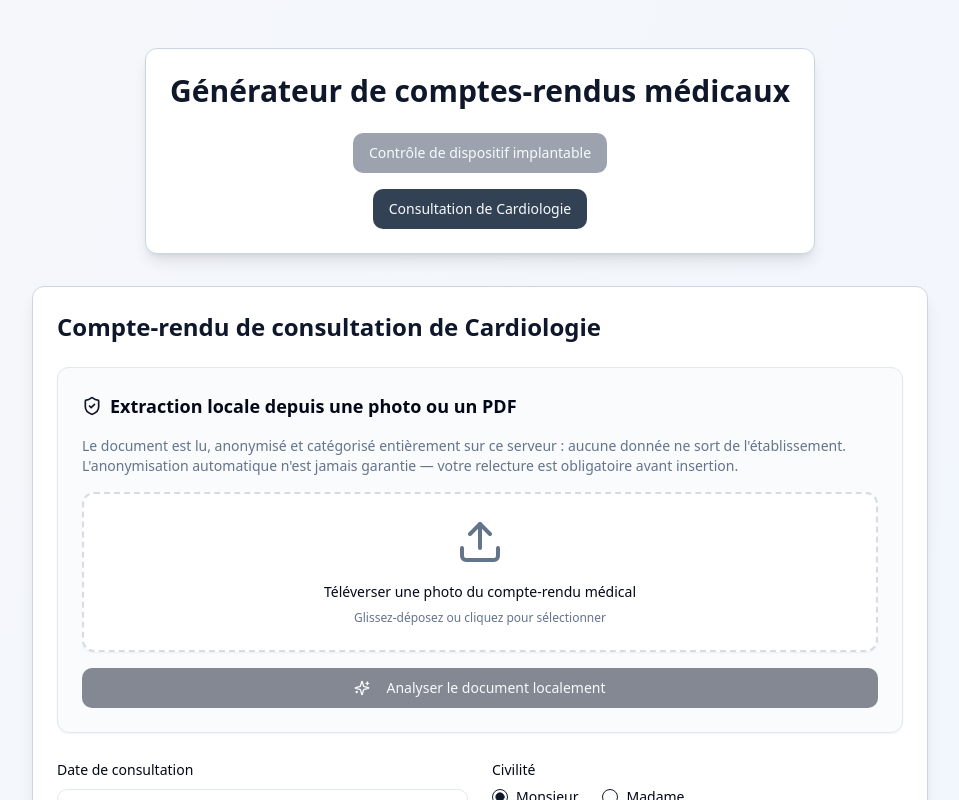
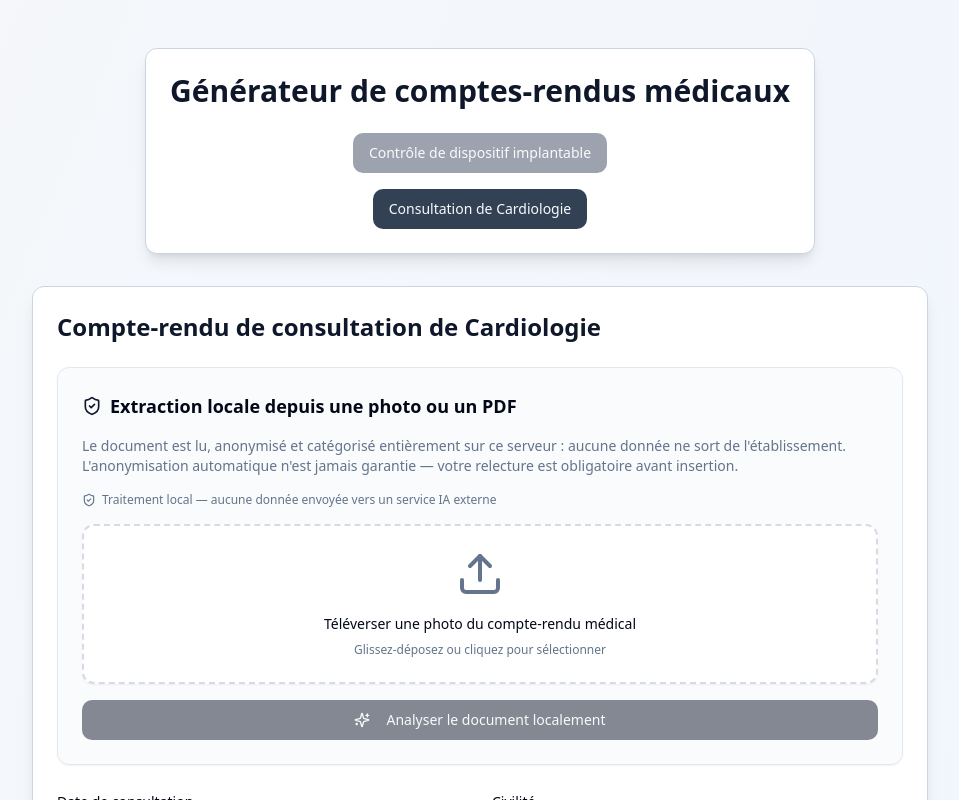
Before and after one commit to spripon/consultation-cardio-local-backend-v1, a React (Vite) app: page / in a window 1280 px wide. Shown: the top 800 px of the page, without its empty margins (160-1119 px from the left). Built offline with nearby package versions, Linux system fonts and the light colour scheme.

Commit message:
Changes
Co-authored-by: spripon <199981151+spripon@users.noreply.github.com>

```diff
--- a/src/components/cardiology/MedicalImageExtractor.tsx
+++ b/src/components/cardiology/MedicalImageExtractor.tsx
@@ -4,6 +4,7 @@ import { Card } from '@/components/ui/card';
 import { Textarea } from '@/components/ui/textarea';
 import { Badge } from '@/components/ui/badge';
 import { ImageUpload } from '@/components/ui/image-upload';
+import { LocalProcessingNotice } from '@/components/LocalProcessingNotice';
 import { useLocalExtraction, type ExtractionResult } from '@/hooks/useLocalExtraction';
 import { CardiologyFormData } from './types';
 import { toast } from 'sonner';
@@ -117,6 +118,8 @@ export const MedicalImageExtractor = ({
           sort de l'établissement. L'anonymisation automatique n'est jamais garantie — votre
           relecture est obligatoire avant insertion.
         </p>
+
+        <LocalProcessingNotice />
 
         <ImageUpload
           onImageSelect={handleFileSelect}
```
